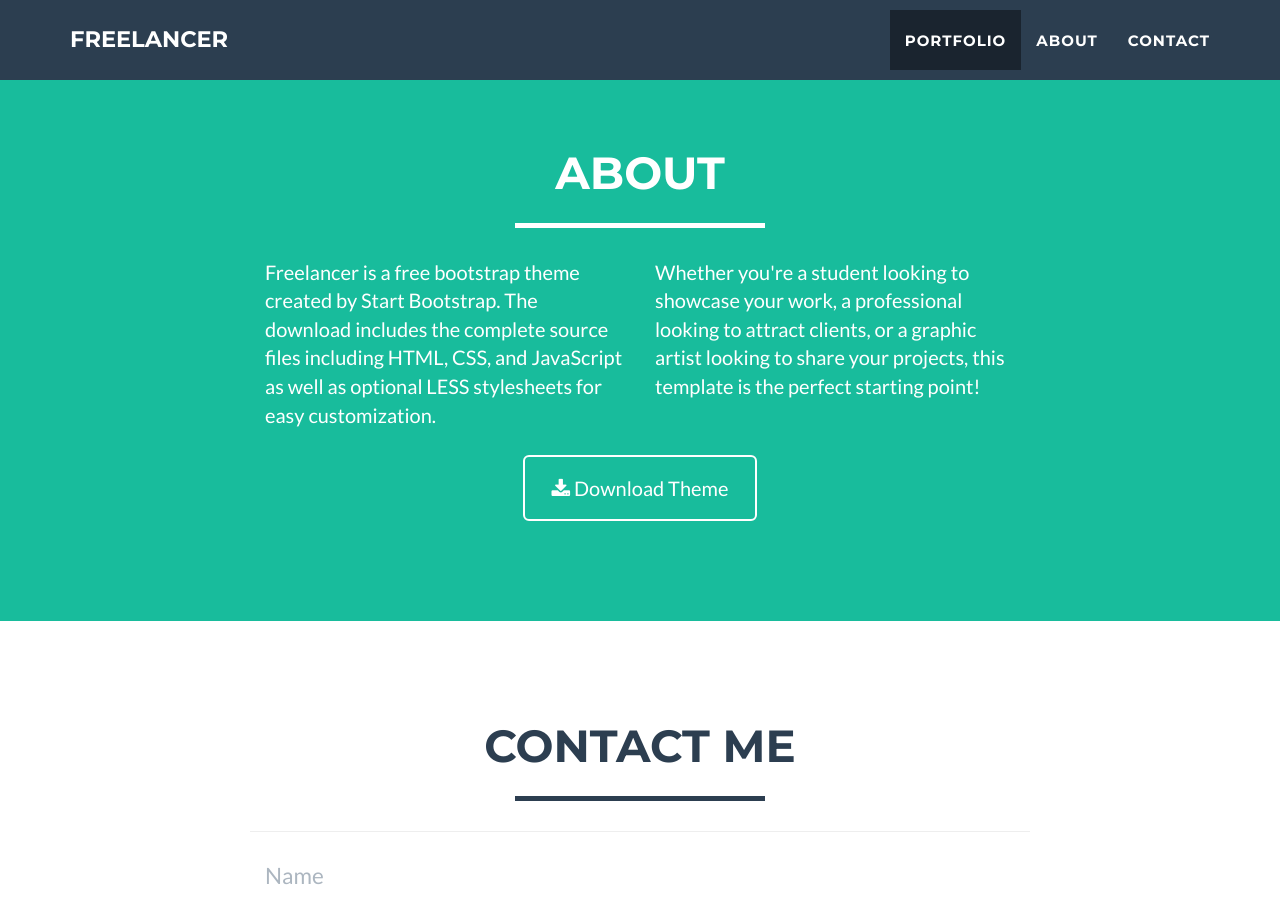
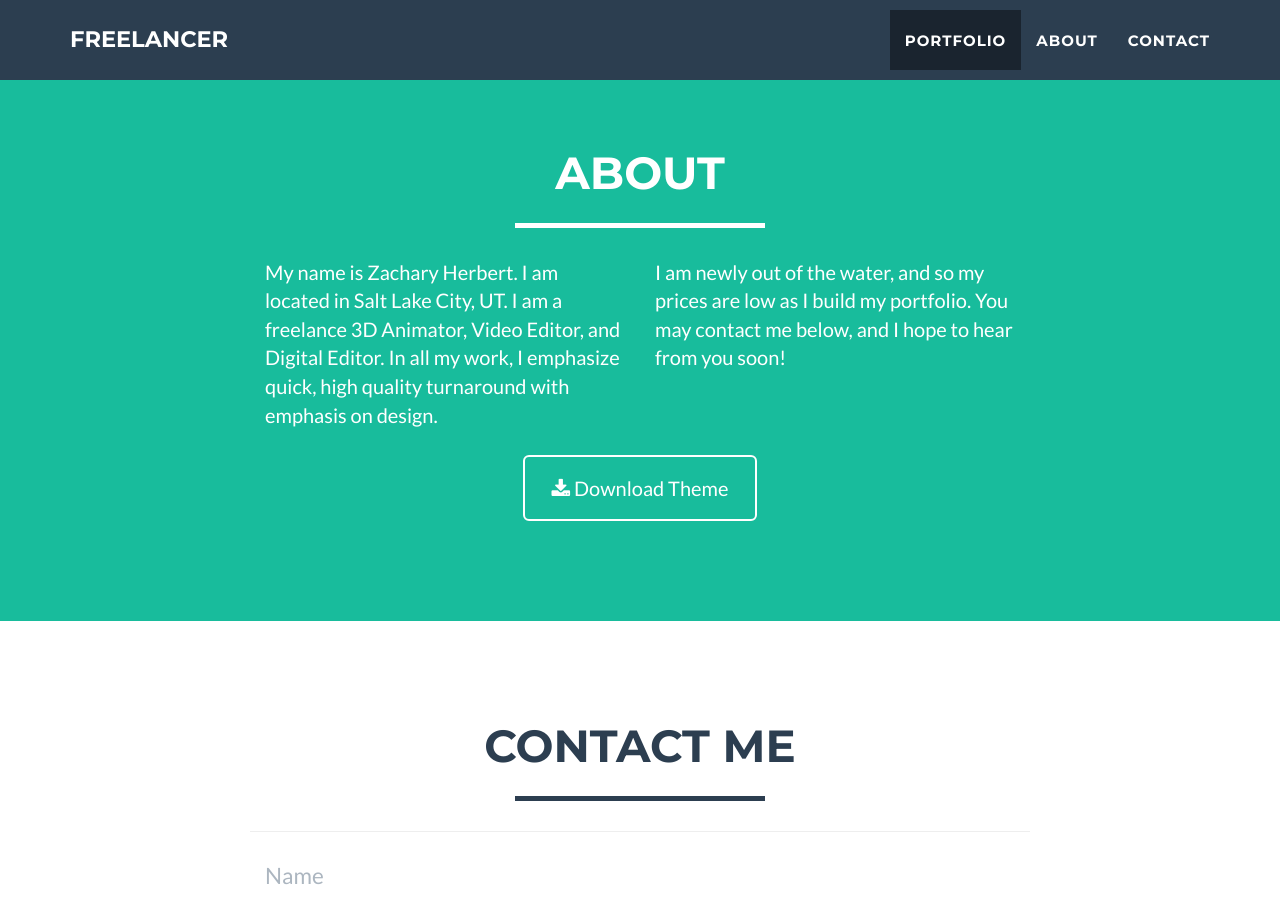
Before and after one commit to derpalicious/derpalicious.github.io, a Jekyll site: the page built from index.html, in a window 1280 px wide and 900 px high, scrolled down 1638 px. Built offline with Jekyll 4.4.1, drawn with Linux system fonts in a browser that asks for light colours.

Commit message:
Updated tempalte to match personal info

```diff
--- a/_includes/about.html
+++ b/_includes/about.html
@@ -9,10 +9,10 @@
             </div>
             <div class="row">
                 <div class="col-lg-4 col-lg-offset-2">
-                    <p>Freelancer is a free bootstrap theme created by Start Bootstrap. The download includes the complete source files including HTML, CSS, and JavaScript as well as optional LESS stylesheets for easy customization.</p>
+                    <p>My name is Zachary Herbert. I am located in Salt Lake City, UT. I am a freelance 3D Animator, Video Editor, and Digital Editor. In all my work, I emphasize quick, high quality turnaround with emphasis on design.</p>
                 </div>
                 <div class="col-lg-4">
-                    <p>Whether you're a student looking to showcase your work, a professional looking to attract clients, or a graphic artist looking to share your projects, this template is the perfect starting point! </p>
+                    <p>I am newly out of the water, and so my prices are low as I build my portfolio. You may contact me below, and I hope to hear from you soon!</p>
                 </div>
                 <div class="col-lg-8 col-lg-offset-2 text-center">
                     <a href="#" class="btn btn-lg btn-outline">
```
Also changed, not shown: 1 other file.
